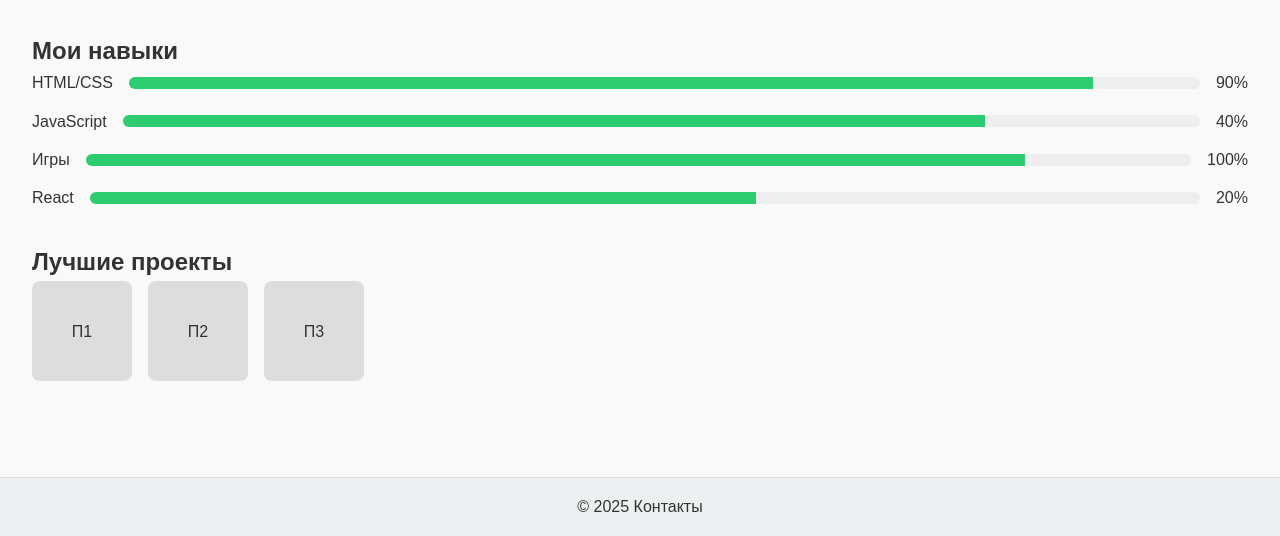
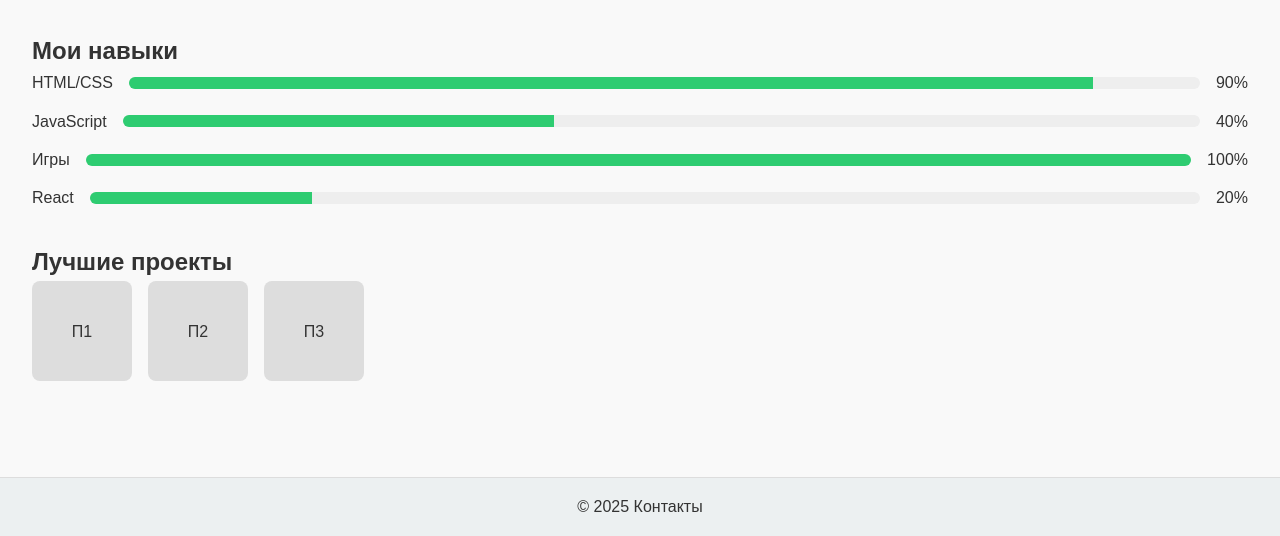
Before and after one commit to SonyaSot/base-project, a plain HTML site: page index.html in a window 1280 px wide. Shown: the part 325-861 px from the top of the page. Drawn offline with Linux system fonts and the light colour scheme.

Commit message:
Update index.html

```diff
--- a/index.html
+++ b/index.html
@@ -39,17 +39,17 @@
       </div>
       <div class="skill-item">
         <span>JavaScript</span>
-        <div class="progress-bar"><div class="progress" style="width: 80%"></div></div>
+        <div class="progress-bar"><div class="progress" style="width: 40%"></div></div>
         <span>40%</span>
       </div>
       <div class="skill-item">
         <span>Игры</span>
-        <div class="progress-bar"><div class="progress" style="width: 85%"></div></div>
+        <div class="progress-bar"><div class="progress" style="width: 100%"></div></div>
         <span>100%</span>
       </div>
       <div class="skill-item">
         <span>React</span>
-        <div class="progress-bar"><div class="progress" style="width: 60%"></div></div>
+        <div class="progress-bar"><div class="progress" style="width: 20%"></div></div>
         <span>20%</span>
       </div>
     </section>
```
